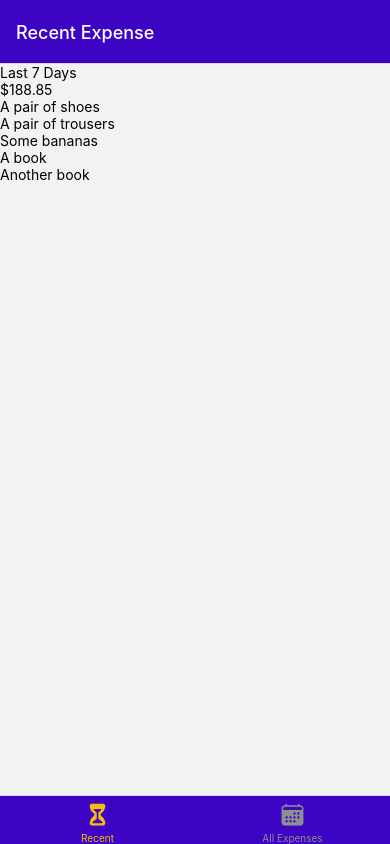
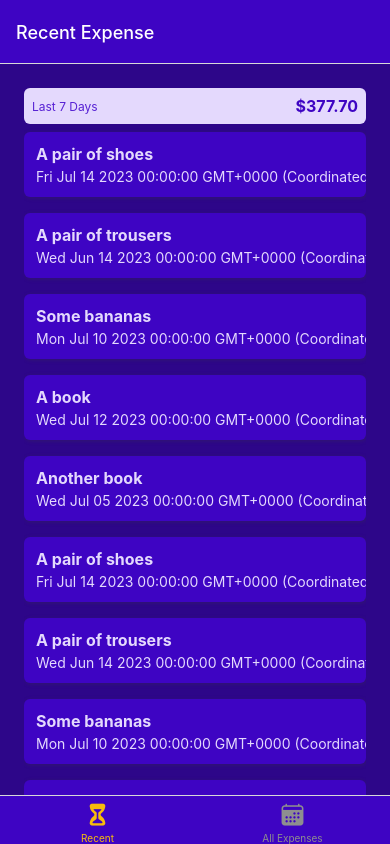
Before and after one commit to Hossein-TH/expense-tracker, a React Native app: screen / in a window 390 px wide. Built offline with nearby package versions, Linux system fonts and the light colour scheme.

Commit message:
improved styles and added expenseItem

```diff
--- /dev/null
+++ b/Components/ExpenceOutput/ExpenseItem.js
@@ -0,0 +1,56 @@
+import React from "react";
+import { View, Text, Pressable,StyleSheet} from "react-native";
+import {GlobalStyles} from "../../Constants/Styles";
+
+function ExpenseItem({description,amount,date}) {
+  return (
+    <Pressable>
+      <View style={styles.expenseItem}>
+        <View>
+          <Text style={[styles.textBase,styles.description]}>{description}</Text>
+          <Text style={styles.textBase}>{date.toString()}</Text>
+        </View>
+        <View style={styles.amountContainer}>
+          <Text style={styles.amount}>{amount}</Text>
+        </View>
+      </View>
+    </Pressable>
+  );
+}
+
+const styles = StyleSheet.create({
+  expenseItem: {
+    padding: 12,
+    marginVertical: 8,
+    backgroundColor: GlobalStyles.colors.primary500,
+    flexDirection: 'row',
+    justifyContent: 'space-between',
+    borderRadius: 6,
+    elevation: 3,
+    shadowColor: GlobalStyles.colors.gray500,
+    shadowRadius: 4,
+    shadowOffset: {width: 1, height: 1},
+    shadowOpacity: 0.4
+  },
+  textBase: {
+    color: GlobalStyles.colors.primary50,
+  },
+  description: {
+    fontSize: 16,
+    marginBottom: 4,
+    fontWeight: "bold",
+  },
+  amountContainer: {
+    paddingHorizontal: 12,
+    paddingVertical: 4,
+    backgroundColor: 'white',
+    justifyContent: 'center',
+    alignItems: 'center',
+    borderRadius: 4,
+  },
+  amount: {
+    color: GlobalStyles.colors.primary500,
+    fontWeight: 'bold',
+  }
+});
+export default ExpenseItem;
--- a/Components/ExpenceOutput/ExpenseList.js
+++ b/Components/ExpenceOutput/ExpenseList.js
@@ -1,7 +1,7 @@
 import { FlatList, Text } from "react-native";
-
+import ExpenseItem from "./ExpenseItem";
 const renderExpenseItem = (itemData) => {
-  return <Text>{itemData.item.description}</Text>;
+  return <ExpenseItem {...itemData.item}/>;
 };
 
 function ExpensesList({ expenses }) {
--- a/Components/ExpenceOutput/ExpenseOutput.js
+++ b/Components/ExpenceOutput/ExpenseOutput.js
@@ -1,6 +1,7 @@
-import { View } from "react-native";
+import {StyleSheet, View} from "react-native";
 import ExpenseSummary from "./ExpenseSummary";
 import ExpenseList from "./ExpenseList";
+import {GlobalStyles} from "../../Constants/Styles";
 
 const DUMMY_EXPENSES = [
   {
@@ -33,15 +34,55 @@
     amount: 18.59,
     date: new Date("2023-7-5"),
   },
+  {
+    id: "e6",
+    description: "A pair of shoes",
+    amount: 59.99,
+    date: new Date("2023-7-14"),
+  },
+  {
+    id: "e7",
+    description: "A pair of trousers",
+    amount: 89.29,
+    date: new Date("2023-6-14"),
+  },
+  {
+    id: "e8",
+    description: "Some bananas",
+    amount: 5.99,
+    date: new Date("2023-7-10"),
+  },
+  {
+    id: "e9",
+    description: "A book",
+    amount: 14.99,
+    date: new Date("2023-7-12"),
+  },
+  {
+    id: "e10",
+    description: "Another book",
+    amount: 18.59,
+    date: new Date("2023-7-5"),
+  },
 ];
 
 function ExpenseOutput({ expenses, expensesPeriod }) {
   return (
-    <View>
+    <View style={styles.container}>
       <ExpenseSummary expenses={DUMMY_EXPENSES} periodName={expensesPeriod} />
       <ExpenseList expenses={DUMMY_EXPENSES} />
     </View>
   );
 }
 
+const styles = StyleSheet.create({
+  container: {
+    flex: 1,
+    paddingHorizontal: 24,
+    paddingTop: 24,
+    paddingBottom: 0,
+    backgroundColor: GlobalStyles.colors.primary700,
+  }
+});
+
 export default ExpenseOutput;
--- a/Components/ExpenceOutput/ExpenseSummary.js
+++ b/Components/ExpenceOutput/ExpenseSummary.js
@@ -1,15 +1,37 @@
 import { Text, View } from "react-native";
+import {StyleSheet} from "react-native";
+import {GlobalStyles} from "../../Constants/Styles";
 
 function ExpenseSummary({ expenses, periodName }) {
   const expenseSum = expenses.reduce((sum, expense) => {
     return sum + expense.amount;
   }, 0);
   return (
-    <View>
-      <Text>{periodName}</Text>
-      <Text>${expenseSum.toFixed(2)}</Text>
+    <View style={styles.container}>
+      <Text style={styles.period}>{periodName}</Text>
+      <Text style={styles.sum}>${expenseSum.toFixed(2)}</Text>
     </View>
   );
 }
 
+const styles = StyleSheet.create({
+    container: {
+        padding: 8,
+        backgroundColor: GlobalStyles.colors.primary50,
+        borderRadius: 6,
+        flexDirection: 'row',
+        justifyContent: 'space-between',
+        alignItems: 'center',
+    },
+    period: {
+        fontSize: 12,
+        color: GlobalStyles.colors.primary400,
+    },
+    sum: {
+        fontSize: 16,
+        fontWeight: 'bold',
+        color: GlobalStyles.colors.primary500,
+    }
+});
+
 export default ExpenseSummary;
```
